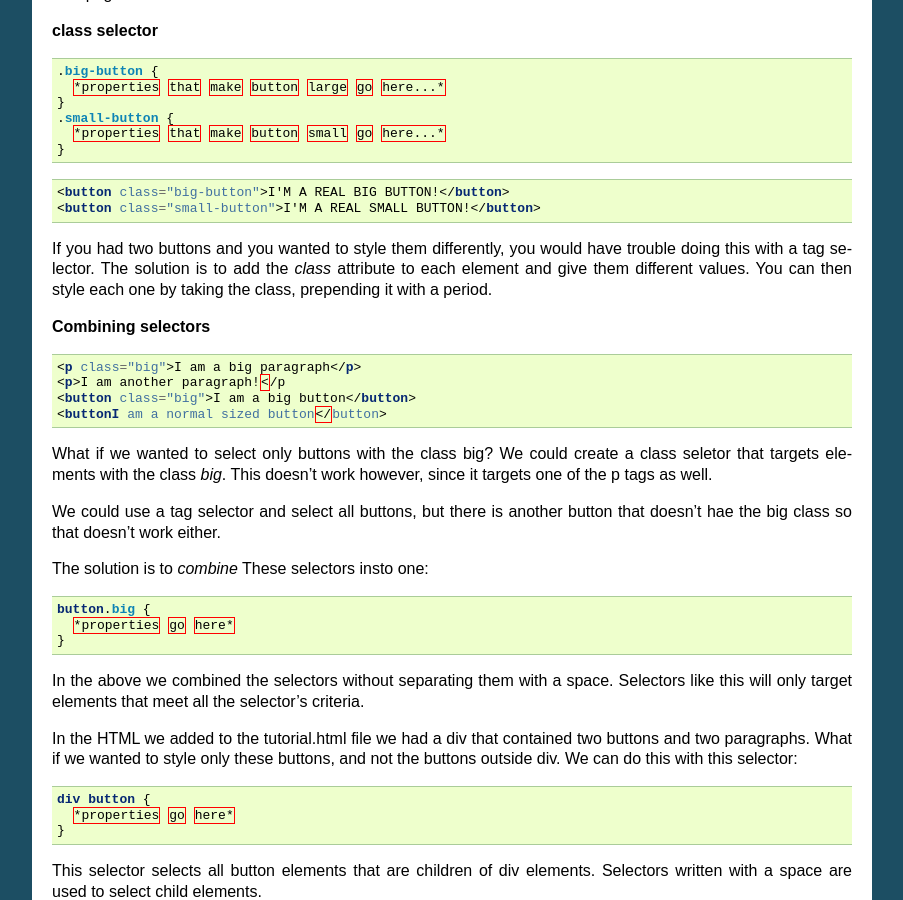
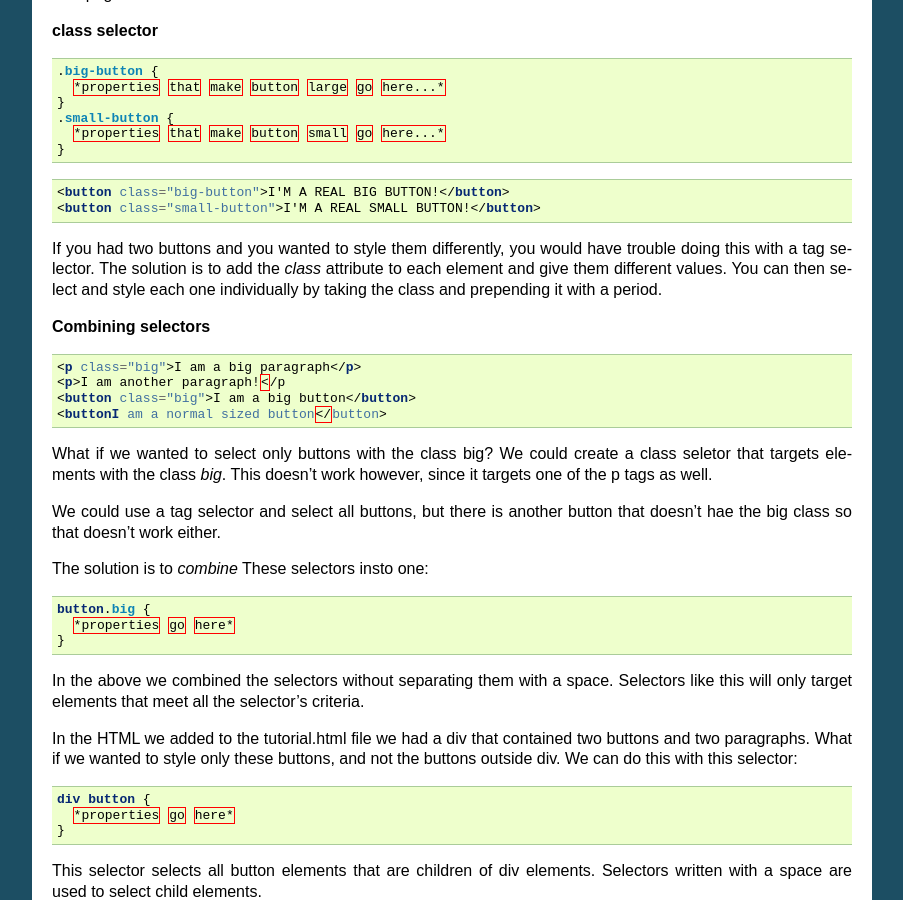
Before and after one commit to frc2423/docs, a Sphinx documentation site: the page built from docs/web-interface-tutorial3.rst, in a window 1280 px wide and 900 px high, scrolled down 2892 px. Shown: the whole window, without its empty margins (198-1101 px from the left). Built offline with Sphinx 7.4.7, drawn with Linux system fonts in a browser that asks for light colours.

Commit message:
Update web-interface-tutorial3.rst

```diff
--- a/docs/web-interface-tutorial3.rst
+++ b/docs/web-interface-tutorial3.rst
@@ -83,7 +83,7 @@ Tag selectors apply to all elements with that tag. The above selector will apply
   <button class="big-button">I'M A REAL BIG BUTTON!</button>
   <button class="small-button">I'M A REAL SMALL BUTTON!</button>
 
-If you had two buttons and you wanted to style them differently, you would have trouble doing this with a tag selector. The solution is to add the *class* attribute to each element and give them different values. You can then style each one by taking the class, prepending it with a period.
+If you had two buttons and you wanted to style them differently, you would have trouble doing this with a tag selector. The solution is to add the *class* attribute to each element and give them different values. You can then select and style each one individually by taking the class and prepending it with a period.
 
 **Combining selectors**
 
```
